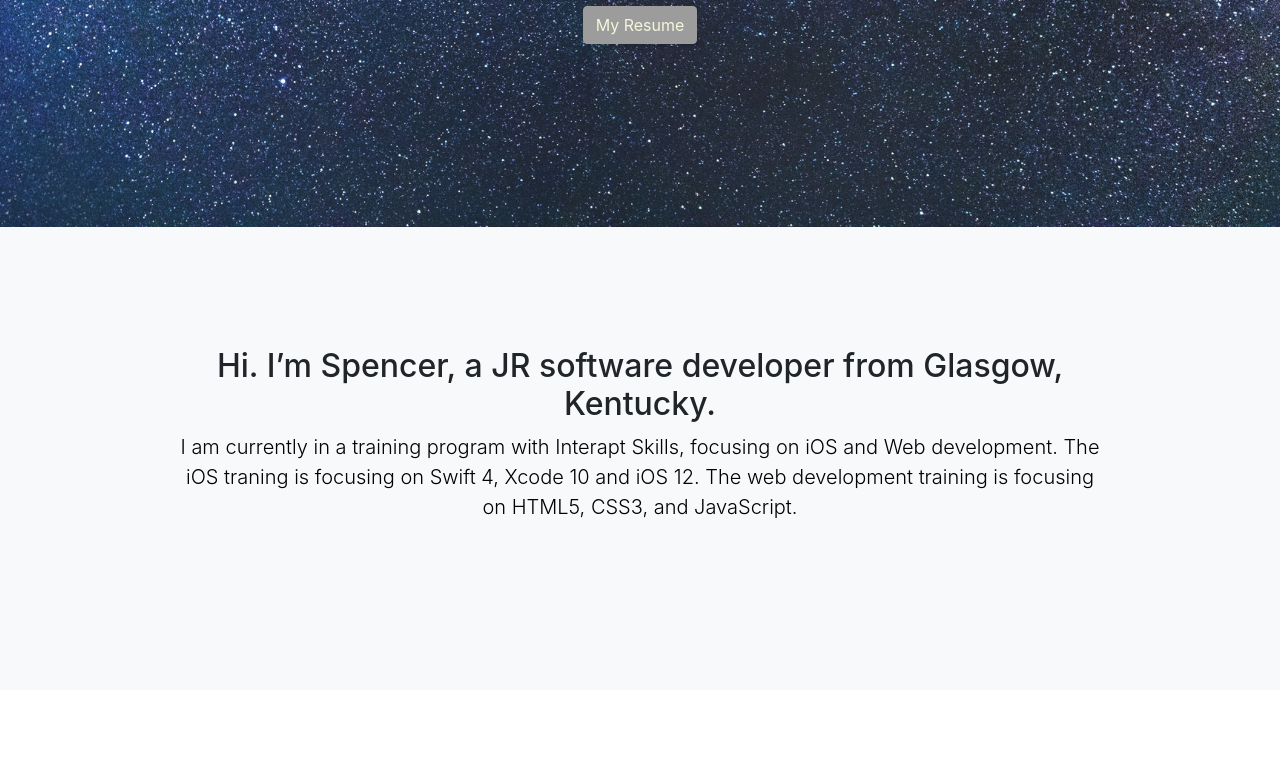
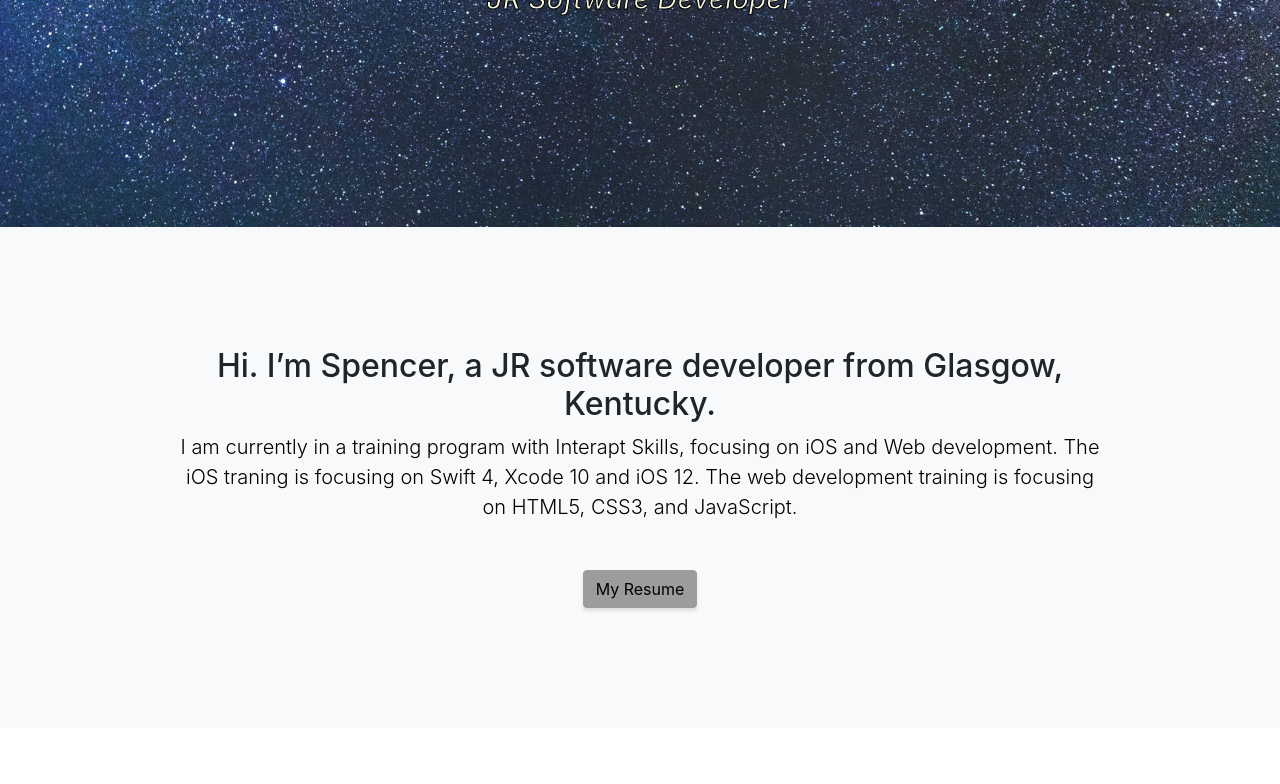
Before and after one commit to spencercasteel/Website, a website with bundled scripts: page index.html in a window 1280 px wide. Shown: the part 573-1357 px from the top of the page. Built offline with nearby package versions, Linux system fonts and the light colour scheme.

Commit message:
moved resume button

```diff
--- a/css/stylish-portfolio.css
+++ b/css/stylish-portfolio.css
@@ -362,7 +362,7 @@ a:hover, a:focus, a:active {
 .btn-primary {
   background-color: #9C9C9C !important;
   border-color: #9C9C9C !important;
-  color: beige !important;
+  color: black !important;
 }
 
 .btn-primary:hover, .btn-primary:focus, .btn-primary:active {
--- a/index.html
+++ b/index.html
@@ -57,7 +57,6 @@
         <h3 class="mb-6">
           <em>JR Software Developer</em>
         </h3>
-        <a class="btn btn-primary btn-xl" target="_blank" href="Resume/SpencerCasteelResume.pdf">My Resume</a>
       </div>
       <div class="overlay"></div>
     </header>
@@ -69,6 +68,7 @@
           <div class="col-lg-10 mx-auto">
             <h2>Hi. I’m Spencer, a JR software developer from Glasgow, Kentucky.</h2>
             <p class="lead mb-5">I am currently in a training program with Interapt Skills, focusing on iOS and Web development. The iOS traning is focusing on Swift 4, Xcode 10 and iOS 12. The web development training is focusing on HTML5, CSS3, and JavaScript.</p>
+            <a class="btn btn-primary btn-xl" target="_blank" href="Resume/SpencerCasteelResume.pdf">My Resume</a>
           </div>
         </div>
       </div>
```
